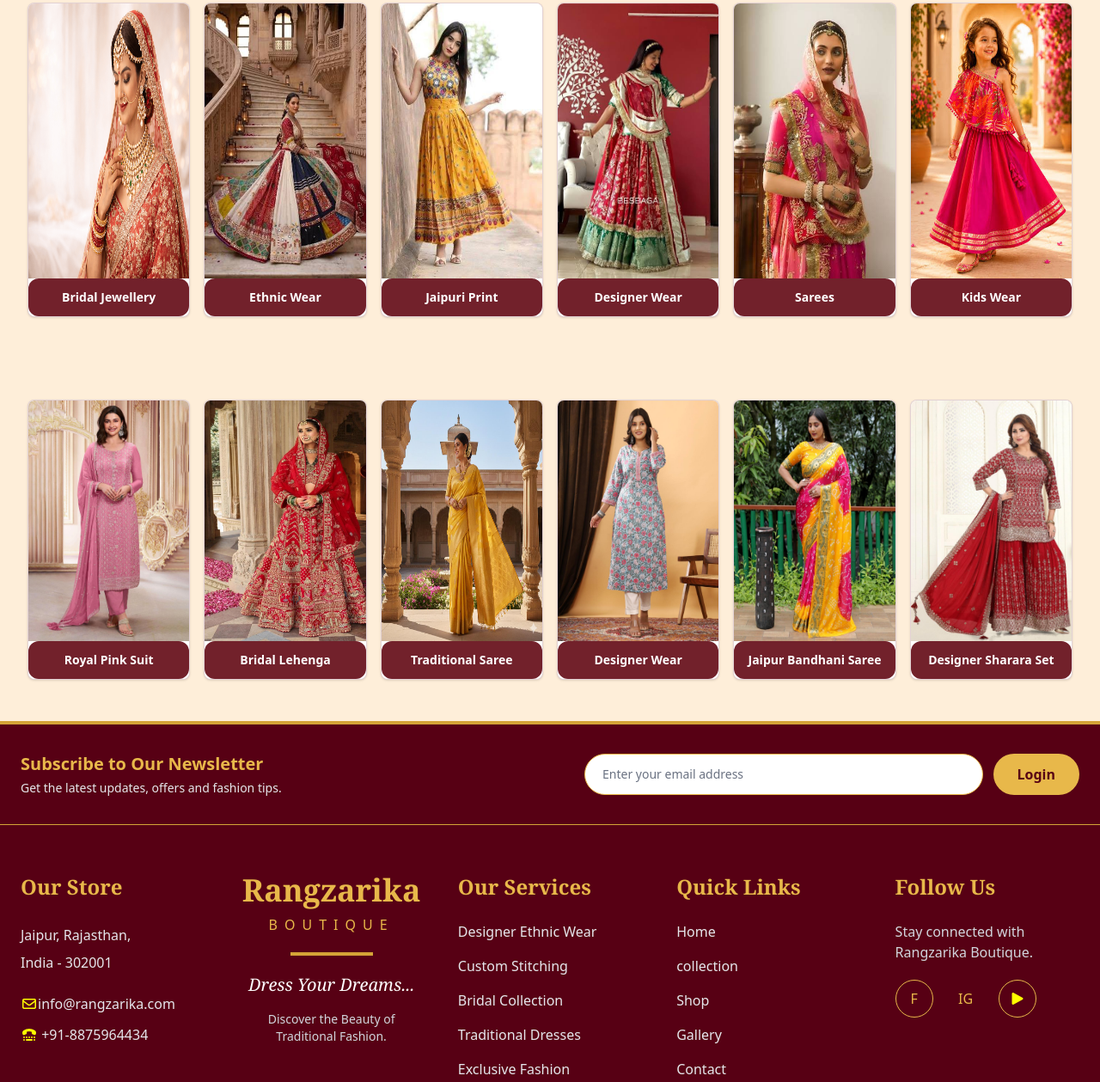
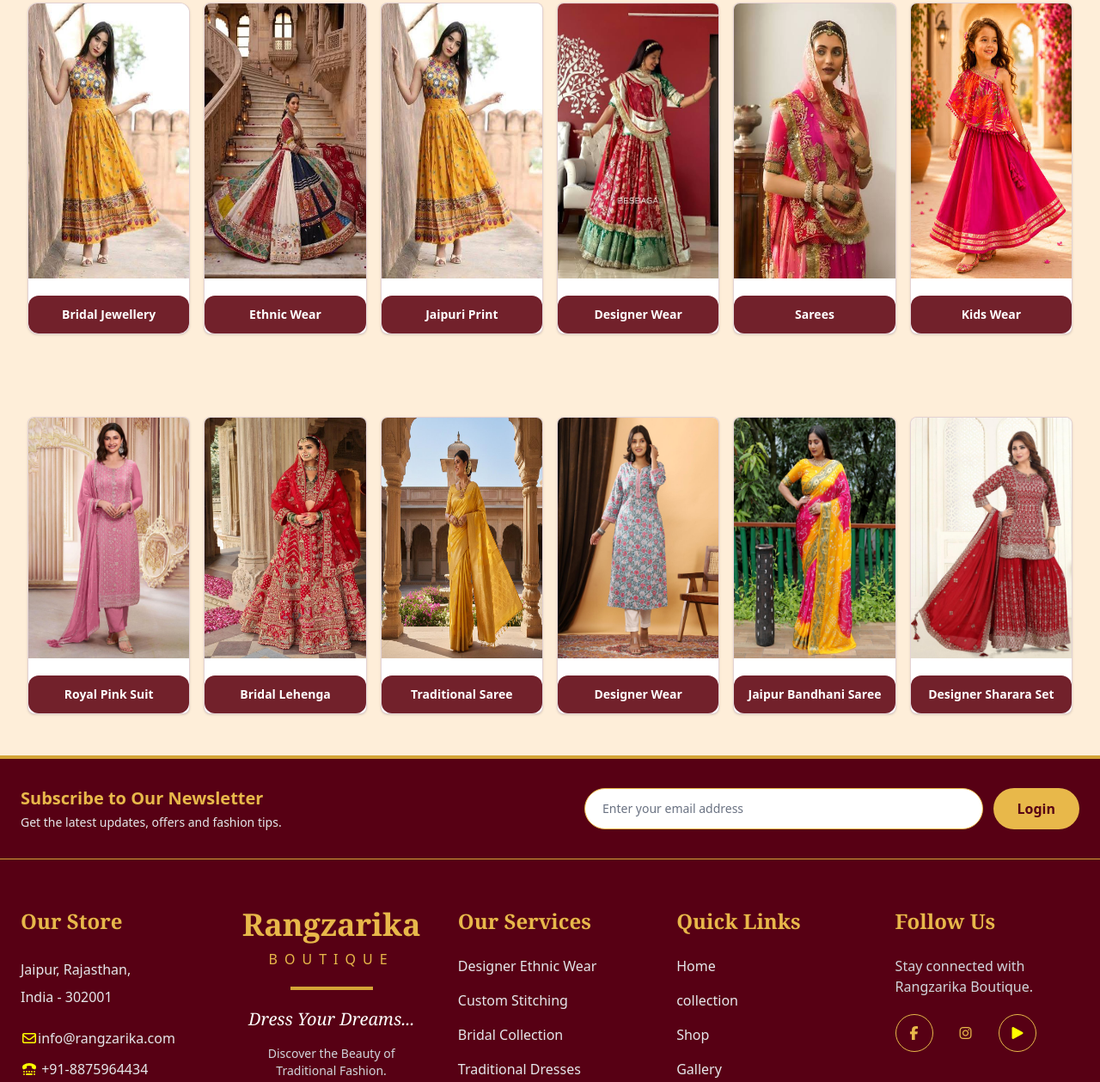
Before and after one commit to mrarora007/Rangrazika, a plain HTML site: page shop.html in a window 1280 px wide. Shown: the part 692-1951 px from the top of the page at 86% size. Drawn offline with nearby package versions, Linux system fonts and the light colour scheme.

Commit message:
Update website code

```diff
--- a/shop.html
+++ b/shop.html
@@ -60,45 +60,46 @@ Inspired by the royal culture of Jaipur, we bring you beautiful ethnic wear, des
             <h1 id="categories-heading" class="mb-8 text-center text-3xl font-bold sm:text-4xl hover:underline hover:scale-105 duraction-[5s]">Shop By Category</h1>
             <div class="grid grid-cols-1 gap-4 sm:grid-cols-3 lg:grid-cols-6">
                 <a href="#"
-                    class="overflow-hidden rounded-lg border border-[#72212B]/20 bg-white shadow-sm transition hover:scale-105">
-                    <img class="h-80" src="./img/images ( 10 ).png" alt="Bridal jewellery" class="h-70 w-full ">
-                    <span
-                        class="flex min-h-11 items-center rounded-xl justify-center bg-[#72212B] px-2 text-center text-sm font-bold text-white">Bridal
-                        Jewellery</span>
+                    class="overflow-hidden rounded-xl border border-[#72212B]/20 bg-white shadow-sm transition hover:scale-105">
+                    <img class="h-80" src="./img/images (1).jpg" alt="Bridal jewellery" class="h-70 w-full ">
+                    <button
+                        class="flex min-h-11 w-full mt-5  items-center rounded-xl justify-center bg-[#72212B] px-2 text-center text-sm font-bold text-white">Bridal
+                        Jewellery</button>
+
                 </a>
                 <a href="#"
                     class="overflow-hidden rounded-lg border border-[#72212B]/20 bg-white shadow-sm transition  hover:scale-105">
                     <img class="bg-top h-80 w-full " src="./img/images (2).jpg" alt="Ethnic wear" class="h-40 w-full object-cover sm:h-48">
-                    <span
-                        class="flex min-h-11  items-center justify-center rounded-xl bg-[#72212B] px-2 text-center text-sm font-bold text-white">Ethnic
-                        Wear</span>
+                    <button
+                        class="flex min-h-11  w-full mt-5  items-center justify-center rounded-xl bg-[#72212B] px-2 text-center text-sm font-bold text-white">Ethnic
+                        Wear</button>
                 </a>
                 <a href="#"
                     class="overflow-hidden rounded-lg border border-[#72212B]/20 bg-white shadow-sm transition hover:scale-105">
                     <img class="bg-top h-80 w-full" src="./img/images (1).jpg" alt="Jaipuri print" class="h-40 w-full object-cover sm:h-48">
-                    <span
-                        class="flex min-h-11 items-center justify-center bg-[#72212B] px-2 text-center text-sm font-bold text-white rounded-xl">Jaipuri
-                        Print</span>
+                    <button
+                        class="flex min-h-11  w-full mt-5 items-center justify-center bg-[#72212B] px-2 text-center text-sm font-bold text-white rounded-xl">Jaipuri
+                        Print</button>
                 </a>
                 <a href="#"
                     class="overflow-hidden rounded-lg border border-[#72212B]/20 bg-white shadow-sm transition hover:scale-105">
                     <img class="bg-top h-80 w-full" src="./img/images (11).jpg" alt="Designer wear" class="h-90 w-full object-cover sm:h-48">
-                    <span
-                        class="flex min-h-11 items-center justify-center bg-[#72212B] px-2 text-center text-sm font-bold text-white rounded-xl">Designer
-                        Wear</span>
+                    <button
+                        class="flex min-h-11  w-full mt-5 items-center justify-center bg-[#72212B] px-2 text-center text-sm font-bold text-white rounded-xl">Designer
+                        Wear</button>
                 </a>
                 <a href="#"
                     class="overflow-hidden rounded-lg border border-[#72212B]/20 bg-white shadow-sm transition hover:scale-105">
                     <img class="bg-top h-80 w-full" src="./img/images (3).jpg" alt="Sarees" class="h-80 w-full object-cover sm:h-48">
-                    <span
-                        class="flex min-h-11 items-center justify-center bg-[#72212B] px-2 text-center text-sm font-bold text-white rounded-xl">Sarees</span>
+                    <button
+                        class="flex min-h-11  w-full mt-5 items-center justify-center bg-[#72212B] px-2 text-center text-sm font-bold text-white rounded-xl">Sarees</button>
                 </a>
                 <a href="#"
                     class="overflow-hidden rounded-lg border border-[#72212B]/20 bg-white shadow-sm transition hover:scale-105">
                     <img class="bg-top h-80 w-full " src="./img/images.jpg" alt="Kids wear" class="h-45 w-full  sm:h-48">
-                    <span
-                        class="flex min-h-11 items-center justify-center bg-[#72212B] px-2 text-center text-sm font-bold text-white rounded-xl">Kids
-                        Wear</span>
+                    <button
+                        class="flex min-h-11  w-full mt-5 items-center justify-center bg-[#72212B] px-2 text-center text-sm font-bold text-white rounded-xl">Kids
+                        Wear</button>
                 </a>
             </div>
         </section>
@@ -107,39 +108,39 @@ Inspired by the royal culture of Jaipur, we bring you beautiful ethnic wear, des
                 <a href="#"
                     class="overflow-hidden rounded-lg border border-[#72212B]/20 bg-white shadow-sm transition hover:scale-105">
                     <img  src="./img/images(29).jpg" alt="Bridal jewellery" class="h-70 w-full ">
-                    <span
-                        class="flex min-h-11 items-center rounded-xl justify-center bg-[#72212B] px-2 text-center text-sm font-bold text-white">Royal Pink Suit</span>
+                    <button
+                        class="flex min-h-11  w-full mt-5  items-center rounded-xl justify-center bg-[#72212B] px-2 text-center text-sm font-bold text-white">Royal Pink Suit</button>
                 </a>
                 <a href="#"
                     class="overflow-hidden rounded-lg border border-[#72212B]/20 bg-white shadow-sm transition  hover:scale-105">
                     <img class="bg-top h-70 w-full" src="./img/images(30).jpg" alt="Ethnic wear" class="h-40 w-full object-cover sm:h-48">
-                    <span
-                        class="flex min-h-11 items-center justify-center rounded-xl bg-[#72212B] px-2 text-center text-sm font-bold text-white">Bridal Lehenga</span>
+                    <button
+                        class="flex min-h-11  w-full mt-5  items-center justify-center rounded-xl bg-[#72212B] px-2 text-center text-sm font-bold text-white">Bridal Lehenga</button>
                 </a>
                 <a href="#"
                     class="overflow-hidden rounded-lg border border-[#72212B]/20 bg-white shadow-sm transition hover:scale-105">
                     <img class="bg-top h-70 w-full" src="./img/images(31).jpg" alt="Jaipuri print" class="h-40 w-full object-cover sm:h-48">
-                    <span
-                        class="flex min-h-11 items-center justify-center bg-[#72212B] px-2 text-center text-sm font-bold text-white rounded-xl">Traditional Saree</span>
+                    <button
+                        class="flex min-h-11  w-full mt-5  items-center justify-center bg-[#72212B] px-2 text-center text-sm font-bold text-white rounded-xl">Traditional Saree</button>
                 </a>
                 <a href="#"
                     class="overflow-hidden rounded-lg border border-[#72212B]/20 bg-white shadow-sm transition hover:scale-105">
                     <img class="bg-top h-70 w-full" src="./img/images(32).jpg" alt="Designer wear" class="h-90 w-full object-cover sm:h-48">
-                    <span
-                        class="flex min-h-11 items-center justify-center bg-[#72212B] px-2 text-center text-sm font-bold text-white rounded-xl">Designer
-                        Wear</span>
+                    <button
+                        class="flex min-h-11  w-full mt-5  items-center justify-center bg-[#72212B] px-2 text-center text-sm font-bold text-white rounded-xl">Designer
+                        Wear</button>
                 </a>
                 <a href="#"
                     class="overflow-hidden rounded-lg border border-[#72212B]/20 bg-white shadow-sm transition hover:scale-105">
                     <img class="bg-top h-70 w-full" src="./img/images(33).jpg" alt="Sarees" class="h-80 w-full object-cover sm:h-48">
-                    <span
-                        class="flex min-h-11 items-center justify-center bg-[#72212B] px-2 text-center text-sm font-bold text-white rounded-xl">Jaipur Bandhani Saree</span>
+                    <button
+                        class="flex min-h-11  w-full mt-5  items-center justify-center bg-[#72212B] px-2 text-center text-sm font-bold text-white rounded-xl">Jaipur Bandhani Saree</button>
                 </a>
                 <a href="#"
                     class="overflow-hidden rounded-lg border border-[#72212B]/20 bg-white shadow-sm transition hover:scale-105">
                     <img class="bg-top h-70 w-full " src="./img/images(34).jpg" alt="Kids wear" class="h-45 w-full  sm:h-48">
-                    <span
-                        class="flex min-h-11 items-center justify-center bg-[#72212B] px-2 text-center text-sm font-bold text-white rounded-xl">Designer Sharara Set</span>
+                    <button
+                        class="flex min-h-11  w-full mt-5    items-center justify-center bg-[#72212B] px-2 text-center text-sm font-bold text-white rounded-xl">Designer Sharara Set</button>
                 </a>
             </div>
         </section>
@@ -256,12 +257,12 @@ Inspired by the royal culture of Jaipur, we bring you beautiful ethnic wear, des
 
                             <a href="#"
                                 class="flex h-11 w-11 items-center justify-center rounded-full border border-[#E8B84A] text-[#E8B84A] hover:bg-[#E8B84A] hover:text-[#570014]">
-                                F
+                                 <i class="fa-brands fa-facebook-f"></i>
                             </a>
 
-                            <a href="#"
+                            <a href="https://www.instagram.com/__unknown_a_123/"
                                 class="flex h-11 w-11 items-center justify-center rounded-full borde  border-[#E8B84A] text-[#E8B84A] hover:bg-[#E8B84A] hover:text-[#570014]">
-                                IG
+                                <i class="fa-brands fa-instagram"></i>
                             </a>
 
                             <a href="#"
```
Also changed, not shown: collection.html (+1 -1 lines), contact.html (+5 -4 lines), galllery.html (+16 -21 lines), index.html (+3 -3 lines), img/images(23).jpg (deleted), img/images(24).jpg (deleted), img/images(25).jpg (deleted), 2 other files.
